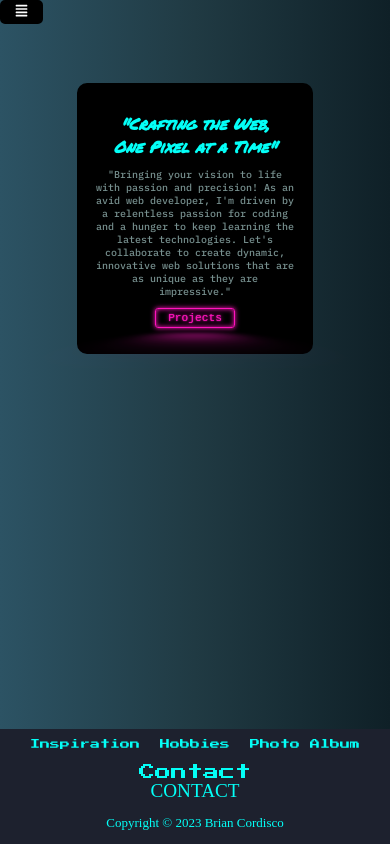
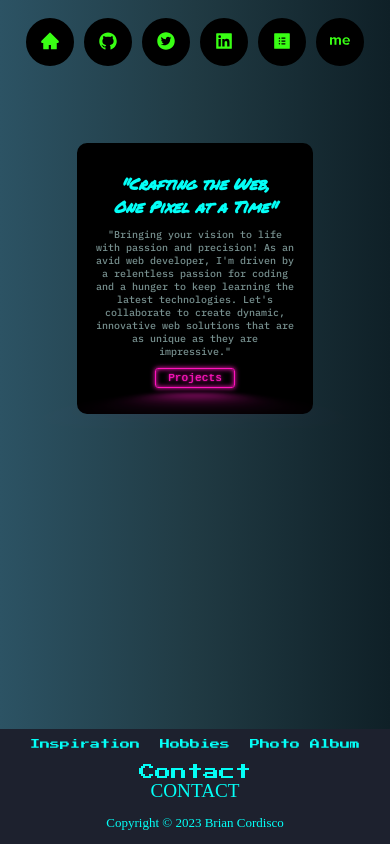
Before and after one commit to Web-Dev-Robi/neon-lights, a React (Create React App) app: page / in a window 390 px wide. Shown: the top 844 px of the page. Built offline with nearby package versions, Linux system fonts and the light colour scheme; the HTML template or start-up script is replaced by a standard one; a web font is replaced by a local one.

Commit message:
Got the Mobile nav almost complete

```diff
--- a/src/App.css
+++ b/src/App.css
@@ -12,6 +12,7 @@ body {
   box-sizing: border-box;
   overflow: hidden;
   min-height: 100vh;
+  width: auto;
   background: -webkit-linear-gradient(to right, #2c5364, #203a43, #0f2027);
   background: linear-gradient(to right, #2c5364, #203a43, #0f2027);
 }
@@ -73,7 +74,7 @@ body {
 }
 
 a {
-  color: #ffffff;
+  color: #39ff14;
 }
 
 .caption {
@@ -108,22 +109,14 @@ a {
   height: 360px;
 }
 
-.glass {
+/* .glass {
   height: 600px;
-}
+} */
 
 .container {
   display: grid;
 }
 
-/* .sidebar-nav {
-  display: flex;
-  align-items: center;
-  flex-direction: column;
-  justify-content: center;
-  padding: 10px;
-  width: 5%;
-} */
 
 .button-home {
   background-color: #0827f5;
@@ -148,7 +141,8 @@ a {
   display: flex;
   flex-direction: column;
   position: fixed;
-  width: 100%;
+  width: 100vw;
+  overflow: hidden;
 }
 
 .footer-link {
@@ -178,7 +172,6 @@ a {
 .copyright-link {
   align-self: center;
 }
-
 
 .nav-buttons {
   margin-top: 5px;
--- a/src/components/Menu.jsx
+++ b/src/components/Menu.jsx
@@ -1,5 +1,4 @@
 import React from "react";
-import { useState } from "react";
 import {
   AiFillGithub,
   AiFillTwitterCircle,
@@ -8,32 +7,17 @@ import {
   AiFillHome,
 } from "react-icons/ai";
 import { SiAboutdotme } from "react-icons/si";
-import { FaAlignJustify } from "react-icons/fa";
 import "./mobile/responsive.css";
 
 function Menu() {
-  const [load, setLoading] = useState(false);
 
-  function unClicked() {
-    setLoading(!load);
-  }
-
-  function reClicked() {
-    setLoading(false);
-  }
 
   return (
-    <div className="sidebar-nav" tabIndex="0">
-      <div className="unclicked">
-        <button onClick={unClicked}>
-          <FaAlignJustify className="icon" />
+    <div className="sidebar-nav">
+      <div className="clicked">
+        <button>
+          <AiFillHome className="icon" />
         </button>
-      </div>
-      <div
-        className="clicked"
-        style={{ display: load ? "block" : "none" }}
-        onChange={reClicked}
-      >
         <button>
           <a href="https://github.com/desiredstate2021">
             <AiFillGithub className="icon" />
@@ -53,9 +37,6 @@ function Menu() {
           <AiFillProfile className="icon" />
         </button>
         <button>
-          <AiFillHome className="icon" />
-        </button>
-        <button>
           <SiAboutdotme className="icon" />
         </button>
       </div>
--- a/src/components/mobile/responsive.css
+++ b/src/components/mobile/responsive.css
@@ -1,43 +1,20 @@
-@media screen and (max-width: 600px) {
+@media screen and (max-width: 900px) {
   .sidebar-nav {
-    display: inline;
+    display: flex;
+    justify-content: center;
     flex-direction: row;
-    /* position: absolute;
-    visibility: visible;
-    display: flex;
-    top: 0px;
-    left: 2px;
-    flex-direction: row;
-    justify-content: center;
-    align-items: center;
-    width: 5%; */
+    flex-wrap: nowrap;
+    /* align-content: center; */
+    height: 10vh;
+
   }
 
-  /* .nav-name {
+  .clicked {
     display: flex;
-    flex-direction: row;
-    flex-wrap: nowrap;
-    width: 100%vw;
+    /* justify-content: center; */
+    align-items: center;
+    gap: 10px;
   }
-
-  .nav-container {
-    width: 100%;
-  }
-
-  .flex-start {
-    display: inline;
-    font-size: small;
-  } */
-
-  /* .container {
-    display: grid;
-    grid-template-columns: 4 1fr;
-    grid-template-rows: 12 1fr;
-    justify-content: center;
-    margin-top: 15%;
-    margin-left: auto;
-    margin-right: auto;
-  } */
 
   .title {
     margin-left: auto;
@@ -48,7 +25,8 @@
   }
 
   .icon {
-    width: 25px;
+    width: 1.5em;
+    height: 1.5em
   }
 
   .caption {
@@ -71,11 +49,15 @@
   }
 
   button {
-    color: white;
+    color: #39ff14;
+    cursor: pointer;
+    padding: 5px;
+    width: 48px;
+    height: 48px;
     background-color: black;
     border: solid 3px;
     border-color: black;
-    border-radius: 5px;
+    border-radius: 9999px;
   }
 
   .neon-button {
@@ -100,13 +82,13 @@
     visibility: hidden;
     position: absolute;
   }
-
+/*
   .flex-end {
     visibility: hidden;
-  }
+  } */
 }
 
-@media screen and (min-width: 601px) {
+@media screen and (min-width: 901px) {
   .sidebar-nav {
     visibility: hidden;
     position: absolute;
```
Also changed, not shown: 1 other file (tests, documents, lock files or other folders).
